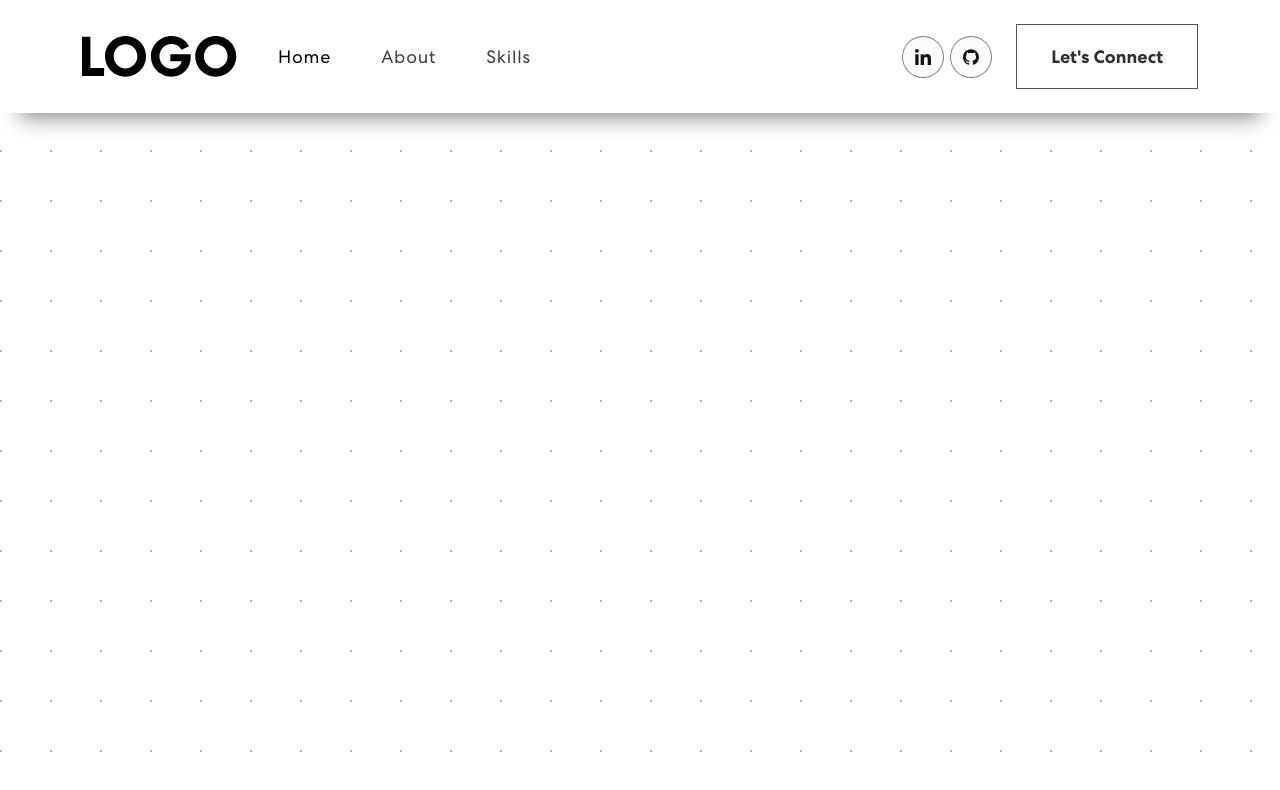
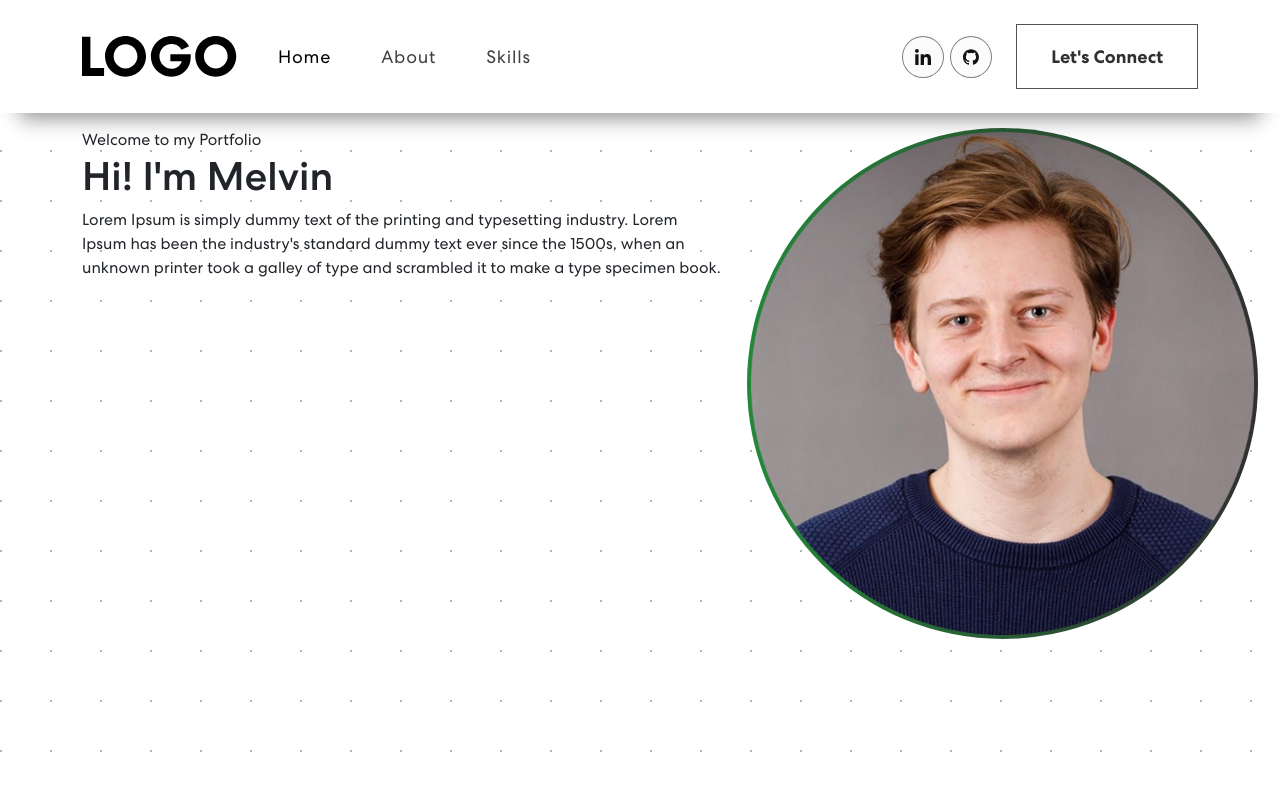
Before and after one commit to MelvinQM/portfolio-website, a React (Vite) app in the folder my-portfolio/: page / in a window 1280 px wide. Shown: the top 790 px of the page. Built offline with nearby package versions, Linux system fonts and the light colour scheme.

Commit message:
Home banner created

```diff
--- a/my-portfolio/src/App.tsx
+++ b/my-portfolio/src/App.tsx
@@ -3,12 +3,15 @@ import reactLogo from './assets/react.svg'
 import viteLogo from '/vite.svg'
 import './css/App.css'
 import NavBar from './components/NavBar'
+import Banner from './components/Banner'
+import About from './components/About'
 
 function App() {
 
   return (
     <>
         <NavBar/>
+        <Banner/>
     </>
   )
 }
--- /dev/null
+++ b/my-portfolio/src/components/Banner.tsx
@@ -0,0 +1,31 @@
+import React from 'react'
+import { useState, useEffect } from "react";
+import { Container, Row, Col } from "react-bootstrap";
+import headerImg from "../assets/img/melvin.png";
+import '../css/Banner.css'
+
+const Banner = () => {
+  return (
+    <section className="banner-section" id="home">
+      <Container>
+        <Row className="aligh-items-center">
+          <Col xs={12} md={6} xl={7}>
+              <div>
+                <span>Welcome to my Portfolio</span>
+                <h1>{`Hi! I'm Melvin`}</h1>
+                  <p>Lorem Ipsum is simply dummy text of the printing and typesetting industry. Lorem Ipsum has been the industry's standard dummy text ever since the 1500s, when an unknown printer took a galley of type and scrambled it to make a type specimen book.</p>
+              </div>
+          </Col>
+          <Col xs={12} md={6} xl={5}>
+            <div className='banner-image-wrapper'>
+                <div className='banner-background'></div>
+                <img className='banner-image' src={headerImg} alt="Header Img"/>
+            </div>
+          </Col>
+        </Row>
+      </Container>
+    </section>
+  )
+}
+
+export default Banner
--- a/my-portfolio/src/css/App.css
+++ b/my-portfolio/src/css/App.css
@@ -39,3 +39,8 @@ h1, h2, h3, h4, h5, h6 {
     padding: 0;
     line-height: normal;
 }
+
+.container {
+    display: 'flex';
+    flex-direction: 'column';
+}
--- /dev/null
+++ b/my-portfolio/src/css/Banner.css
@@ -0,0 +1,23 @@
+.banner-section {
+    margin-top: 10%;
+}
+
+.banner-image-wrapper {
+    position: relative;
+    display: inline-block;
+}
+
+.banner-background {
+    position: absolute;
+    width: 100%;
+    height: 100%;
+    border-radius: 520px;
+    background: linear-gradient(to right, #228838, #303030);
+    z-index: 1;
+}
+
+.banner-image {
+    position: relative;
+    margin: 4px;
+    z-index: 2;
+}
```
